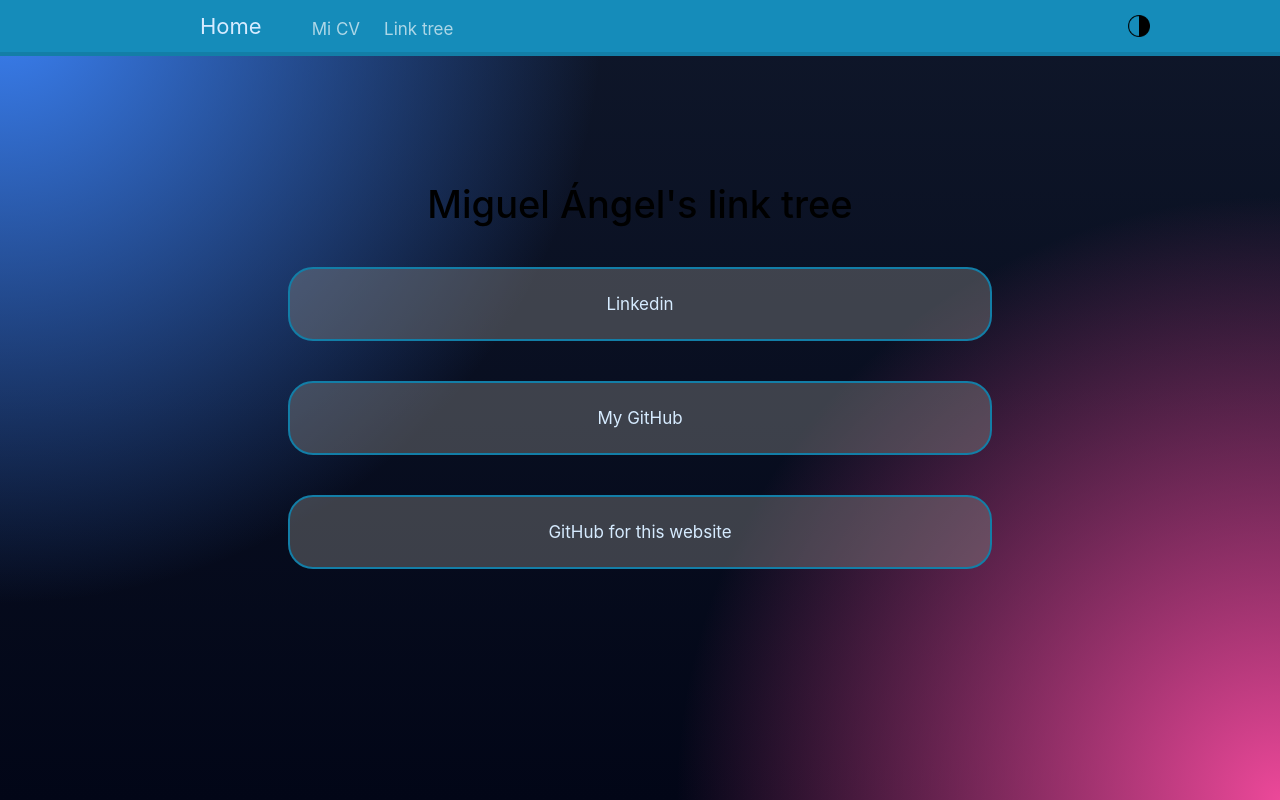
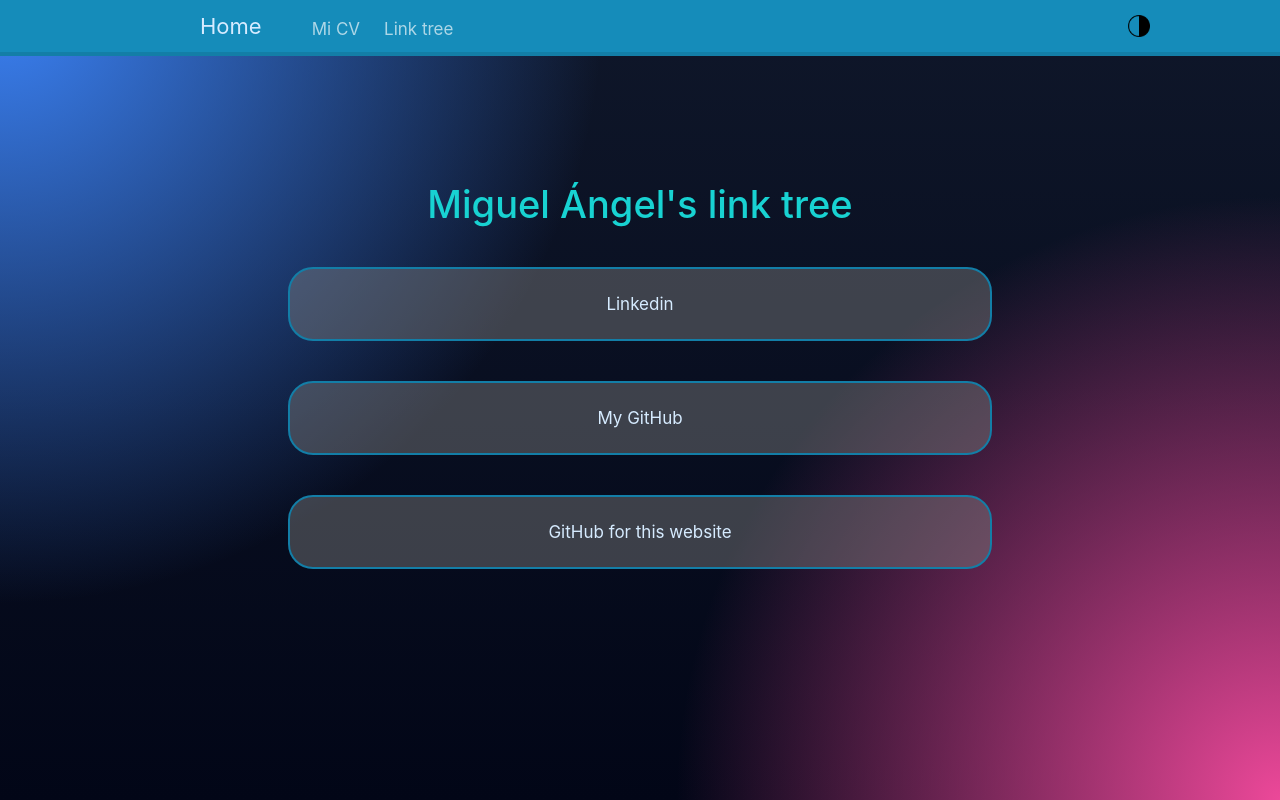
Before and after one commit to miler2/my_angular_page, an Angular app: page /link_tree in a window 1280 px wide. Built offline with nearby package versions, Linux system fonts and the light colour scheme.

Commit message:
Fixed link-tree css

```diff
--- a/src/app/components/link-tree/link-tree.component.css
+++ b/src/app/components/link-tree/link-tree.component.css
@@ -4,20 +4,14 @@
     margin-top: var(--devices-list_body-margin-top);
 }
 
-.list_title {
-    color: var(--landpage-text-color);
-}
+.list_child {
+    /* Flexbox */
+    justify-content: center;
 
-/* .list_parent {
-
-} */
-
-.list_child {
     /* Structure */
     width: var(--devices-list_body-width);
     height: 70px;
     margin-top: 40px;
-    justify-content: center;    /* This aligns it horizontaly only here */
 
     /* Styles */
     background-color: #7e7e7e74;
--- a/src/app/components/link-tree/link-tree.component.html
+++ b/src/app/components/link-tree/link-tree.component.html
@@ -1,6 +1,6 @@
 <div class="list_body container_fluid">
-    <h1 class="list_title">Miguel Ángel's link tree</h1>
-    <div class="list_parent">
+    <h1>Miguel Ángel's link tree</h1>
+    <div>
         <a class="list_child container_fluid" href="https://www.linkedin.com/in/miguel-ángel-almagro-ruiz-9143a6319">Linkedin</a>
         <a class="list_child container_fluid" href="https://github.com/miler2">My GitHub</a>
         <a class="list_child container_fluid" href="https://github.com/miler2/my_angular_page">GitHub for this website</a>
```
